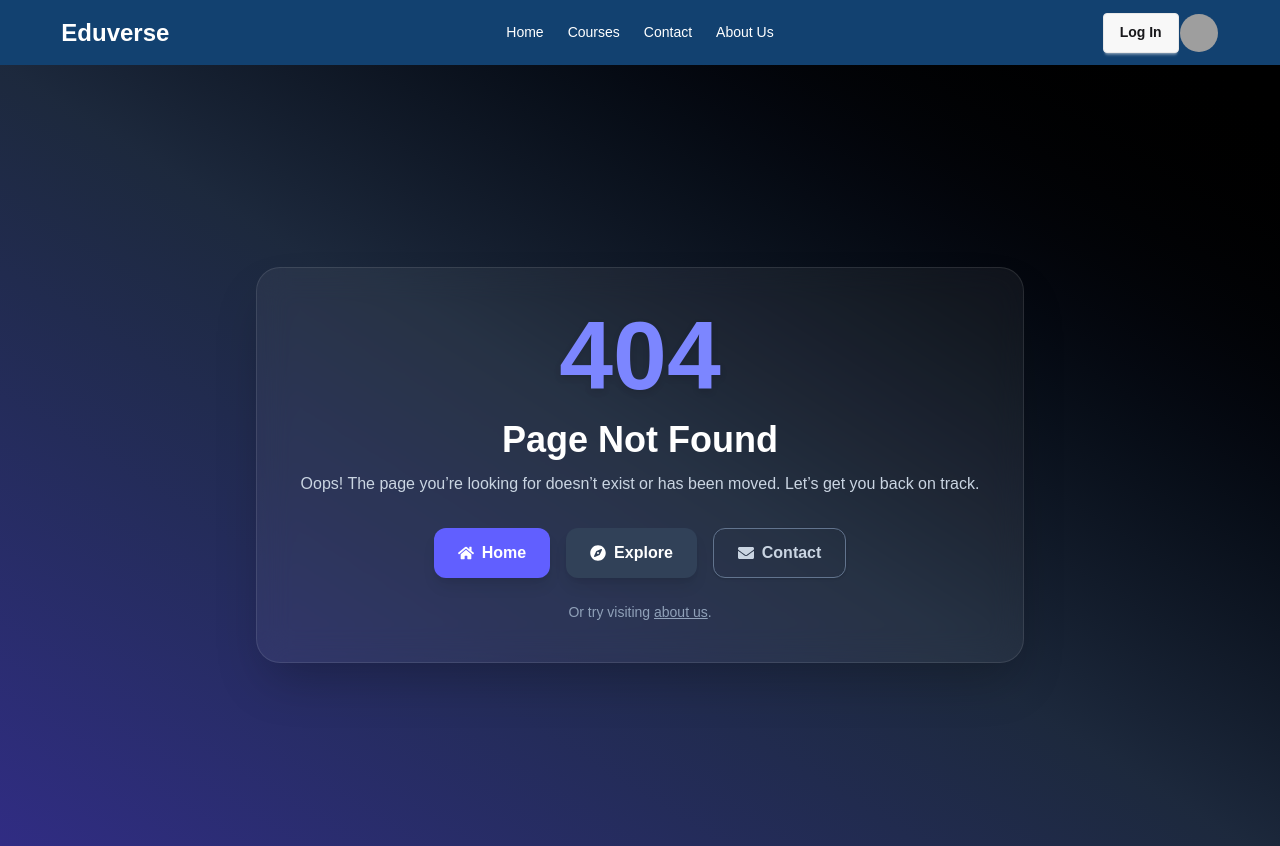
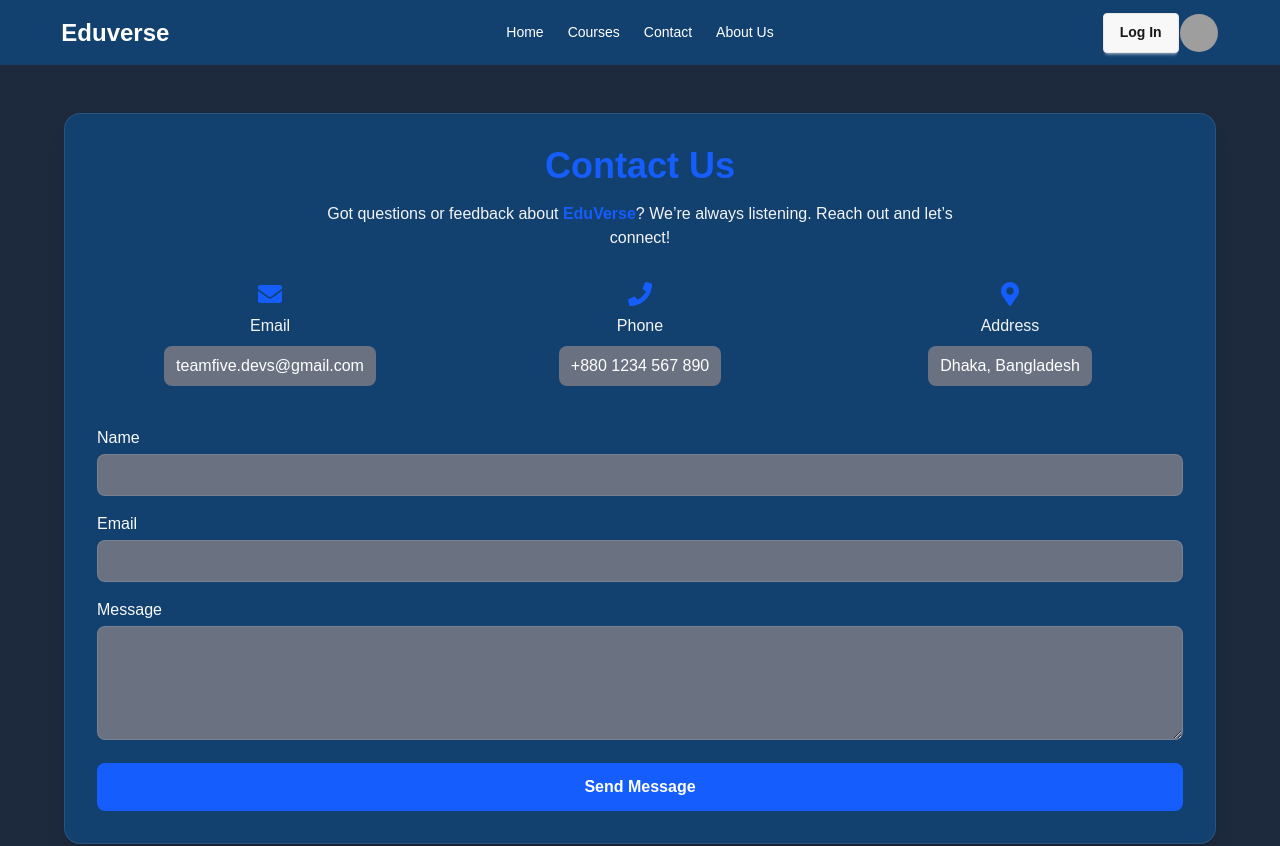
Before and after one commit to arafat-mr/Eduverse, a Next.js app: page /contact in a window 1280 px wide. Before the commit this address had no page. Shown: the top 846 px of the page. Built offline with nearby package versions, Linux system fonts and the light colour scheme; grey boxes are pictures that could not be loaded.

Commit message:
contact page added

```diff
--- a/package.json
+++ b/package.json
@@ -9,6 +9,7 @@
     "lint": "eslint"
   },
   "dependencies": {
+    "@formspree/react": "^3.0.0",
     "bcrypt": "^6.0.0",
     "bcryptjs": "^3.0.2",
     "crypto": "^1.0.1",
--- /dev/null
+++ b/src/app/contact/page.jsx
@@ -0,0 +1,183 @@
+"use client";
+
+import { motion } from "framer-motion";
+import { useState } from "react";
+import { FaEnvelope, FaPhone, FaMapMarkerAlt } from "react-icons/fa";
+
+export default function ContactPage() {
+  const [status, setStatus] = useState(null);
+  const [errorMsg, setErrorMsg] = useState("");
+
+  const handleSubmit = async (e) => {
+    e.preventDefault();
+    setStatus("loading");
+    setErrorMsg("");
+
+    const formData = new FormData(e.target);
+
+
+    const formId = process.env.NEXT_PUBLIC_FORMSPREE_KEY ;
+    const endpoint = `https://formspree.io/f/${formId}`;
+
+    try {
+      const res = await fetch(endpoint, {
+        method: "POST",
+        body: formData,
+        headers: { Accept: "application/json" },
+      });
+
+      const data = await res.json().catch(() => ({}));
+
+      if (res.ok) {
+        setStatus("success");
+        e.target.reset();
+      } else {
+        const msg =
+          data?.errors?.map((e) => e.message).join(" ") ||
+          "Something went wrong. Please try again.";
+        setErrorMsg(msg);
+        setStatus("error");
+      }
+    } catch (err) {
+      setErrorMsg(err?.message || "Network error. Please try again.");
+      setStatus("error");
+    }
+  };
+
+  return (
+    <div className="min-h-screen bg-gradient-to-b bg-slate-800 dark:from-gray-900 dark:to-gray-800 transition-colors duration-300 py-12 px-6">
+      <motion.div
+        initial={{ opacity: 0, y: 20 }}
+        animate={{ opacity: 1, y: 0 }}
+        transition={{ duration: 0.6 }}
+        className="max-w-6xl mx-auto bg-primary backdrop-blur-lg border border-white/10 shadow-xl rounded-2xl p-8"
+      >
+        <h1 className="text-4xl font-bold text-blue-600 dark:text-blue-400 mb-4 text-center">
+          Contact Us
+        </h1>
+        <p className="text-gray-100 dark:text-gray-200 text-center max-w-2xl mx-auto mb-8">
+          Got questions or feedback about{" "}
+          <span className="text-blue-600 dark:text-blue-400 font-semibold">
+            EduVerse
+          </span>
+          ? We’re always listening. Reach out and let’s connect!
+        </p>
+
+        {/* Contact Info */}
+        <div className="grid md:grid-cols-3 gap-6 mb-10 text-center">
+          <div className="flex flex-col items-center">
+            <FaEnvelope className="text-blue-600 dark:text-blue-400 text-2xl mb-2" />
+            <p className="text-gray-100 dark:text-gray-200">Email</p>
+            <a
+              href="mailto:teamfive.devs@gmail.com"
+              className="text-white hover:text-black px-3 py-2 rounded-lg bg-gray-500 mt-2 transition"
+            >
+              teamfive.devs@gmail.com
+            </a>
+          </div>
+          <div className="flex flex-col items-center">
+            <FaPhone className="text-blue-600 dark:text-blue-400 text-2xl mb-2" />
+            <p className="text-gray-100 dark:text-gray-200">Phone</p>
+            <p className="text-white px-3 py-2 rounded-lg bg-gray-500 mt-2">
+              +880 1234 567 890
+            </p>
+          </div>
+          <div className="flex flex-col items-center">
+            <FaMapMarkerAlt className="text-blue-600 dark:text-blue-400 text-2xl mb-2" />
+            <p className="text-gray-100 dark:text-gray-200">Address</p>
+            <p className="text-white px-3 py-2 rounded-lg bg-gray-500 mt-2">
+              Dhaka, Bangladesh
+            </p>
+          </div>
+        </div>
+
+        {/* Contact Form */}
+        <form onSubmit={handleSubmit} className="space-y-4">
+          {status === "success" && (
+            <div className="p-3 bg-green-100 dark:bg-green-900 text-green-700 dark:text-green-200 rounded-md text-center">
+              ✅ Message sent successfully! We’ll get back to you soon.
+            </div>
+          )}
+          {status === "error" && (
+            <div className="p-3 bg-red-100 dark:bg-red-900 text-red-700 dark:text-red-200 rounded-md text-center">
+              ❌ {errorMsg}
+            </div>
+          )}
+
+          <div>
+            <label htmlFor="name" className="block text-gray-50 dark:text-gray-200 mb-1">
+              Name
+            </label>
+            <input
+              type="text"
+              id="name"
+              name="name"
+              required
+              className="w-full rounded-lg px-4 py-2 bg-gray-500 border border-white/10 text-white focus:outline-none focus:ring-2 focus:ring-blue-500"
+            />
+          </div>
+
+          <div>
+            <label htmlFor="email" className="block text-gray-50 dark:text-gray-200 mb-1">
+              Email
+            </label>
+            <input
+              type="email"
+              id="email"
+              name="email"
+              required
+              className="w-full rounded-lg px-4 py-2 bg-gray-500 border border-white/10 text-white focus:outline-none focus:ring-2 focus:ring-blue-500"
+            />
+          </div>
+
+          <div>
+            <label htmlFor="message" className="block text-gray-50 dark:text-gray-200 mb-1">
+              Message
+            </label>
+            <textarea
+              id="message"
+              name="message"
+              rows="4"
+              required
+              className="w-full rounded-lg px-4 py-2 bg-gray-500 border border-white/10 text-white focus:outline-none focus:ring-2 focus:ring-blue-500"
+            ></textarea>
+          </div>
+
+          <button
+            type="submit"
+            disabled={status === "loading"}
+            className="w-full px-6 py-3 bg-blue-600 hover:bg-blue-700 text-white rounded-lg font-semibold transition disabled:opacity-50"
+          >
+            {status === "loading" ? (
+              <span className="flex items-center justify-center">
+                <svg
+                  className="animate-spin -ml-1 mr-2 h-4 w-4 text-white"
+                  xmlns="http://www.w3.org/2000/svg"
+                  fill="none"
+                  viewBox="0 0 24 24"
+                >
+                  <circle
+                    className="opacity-25"
+                    cx="12"
+                    cy="12"
+                    r="10"
+                    stroke="currentColor"
+                    strokeWidth="4"
+                  ></circle>
+                  <path
+                    className="opacity-75"
+                    fill="currentColor"
+                    d="M4 12a8 8 0 018-8V0C5.373 0 0 5.373 0 12h4zm2 5.291A7.962 7.962 0 014 12H0c0 3.042 1.135 5.824 3 7.938l3-2.647z"
+                  ></path>
+                </svg>
+                Sending...
+              </span>
+            ) : (
+              "Send Message"
+            )}
+          </button>
+        </form>
+      </motion.div>
+    </div>
+  );
+}
```
Also changed, not shown: 1 other file (tests, documents, lock files or other folders).
